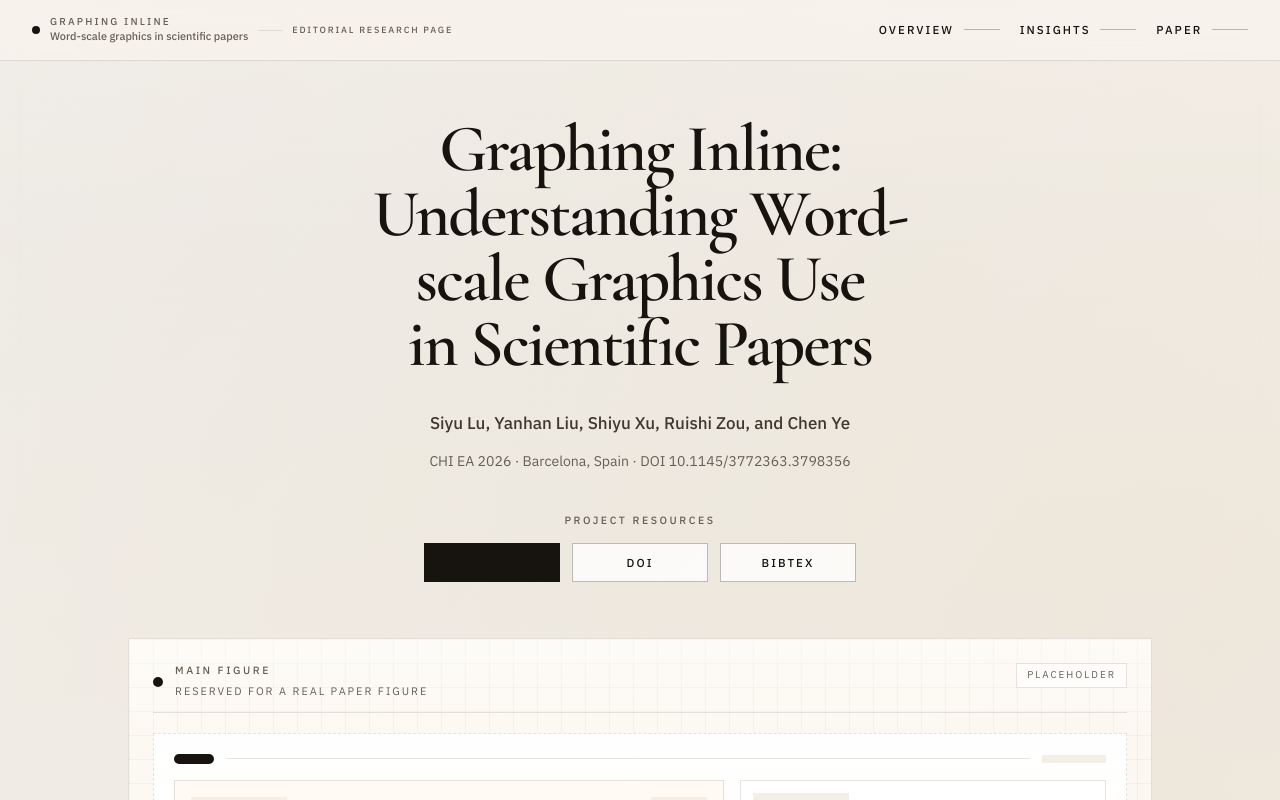
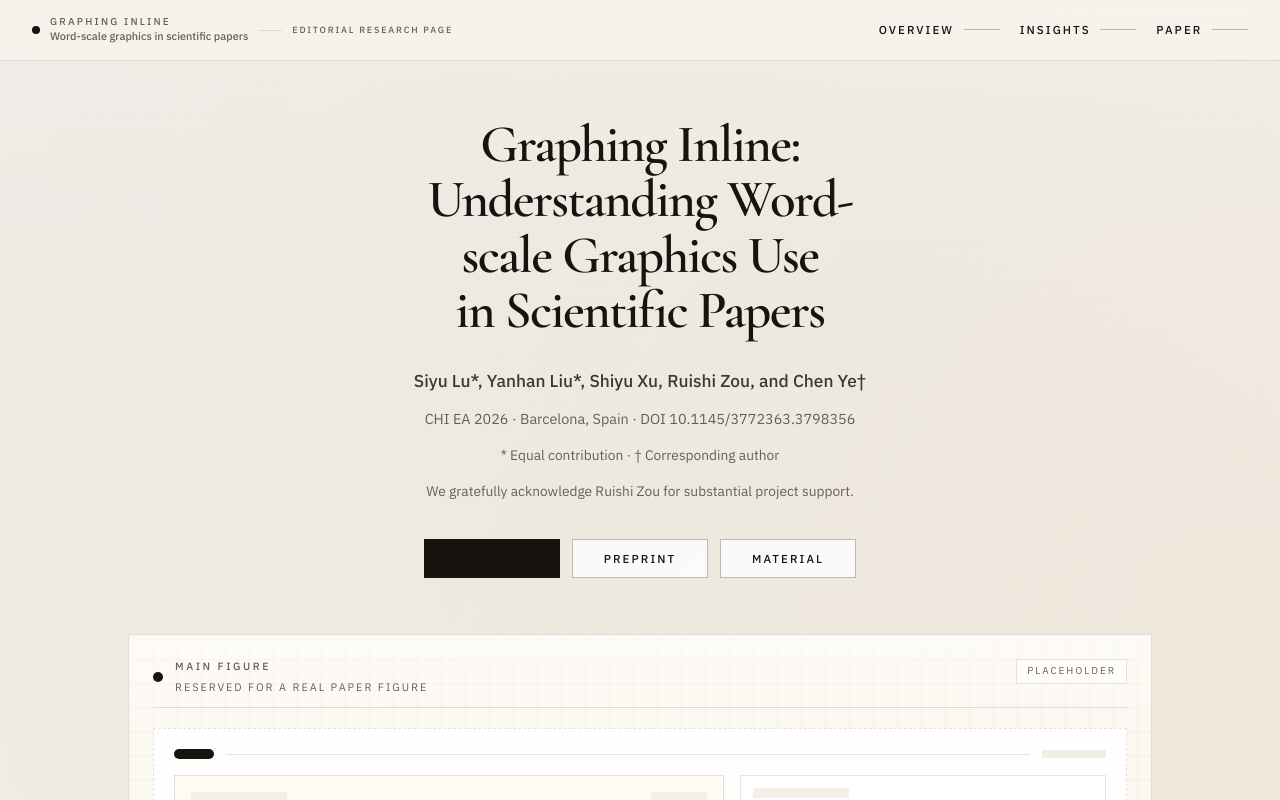
Before and after one commit to salmooonaa/graphing-inline, a Next.js app: page / in a window 1280 px wide. Shown: the top 800 px of the page. Built offline with nearby package versions, Linux system fonts and the light colour scheme.

Commit message:
refine: polish academic masthead hierarchy and attribution

```diff
--- a/src/components/sections/hero-section.tsx
+++ b/src/components/sections/hero-section.tsx
@@ -16,24 +16,32 @@ export function HeroSection({ content }: HeroSectionProps) {
       <Container>
         <div className="space-y-10 sm:space-y-12 lg:space-y-14">
           <div className="section-reveal mx-auto flex max-w-5xl flex-col items-center text-center">
-            <div className="w-full max-w-4xl space-y-7 sm:space-y-8">
-              <h1 className="mx-auto max-w-[18ch] text-balance text-[2.45rem] leading-[0.98] tracking-[-0.038em] text-[var(--foreground)] sm:text-[3.35rem] lg:text-[4.15rem]">
+            <div className="w-full max-w-5xl space-y-6 sm:space-y-7">
+              <h1 className="mx-auto max-w-[24ch] text-balance text-[2rem] leading-[1.05] tracking-[-0.024em] text-[var(--foreground)] sm:text-[2.7rem] lg:text-[3.3rem]">
                 {content.title}
               </h1>
 
-              <div className="mx-auto max-w-3xl space-y-2.5 sm:space-y-3">
-                <p className="text-pretty text-[0.98rem] font-medium leading-7 text-[var(--muted-strong)] sm:text-[1.06rem]">
+              <div className="mx-auto max-w-4xl space-y-2.5 sm:space-y-3">
+                <p className="text-pretty text-[1.02rem] font-medium leading-7 text-[var(--muted-strong)] sm:text-[1.08rem]">
                   {content.authorsLine}
                 </p>
-                <p className="text-[0.82rem] leading-6 text-[var(--muted)] sm:text-[0.88rem]">
+                <p className="text-[0.84rem] leading-6 text-[var(--muted)] sm:text-[0.9rem]">
                   {content.publicationLine}
                 </p>
+                {content.contributionNotes?.length ? (
+                  <p className="text-[0.8rem] leading-6 text-[var(--muted)] sm:text-[0.86rem]">
+                    {content.contributionNotes.join(" · ")}
+                  </p>
+                ) : null}
+                {content.acknowledgementLine ? (
+                  <p className="text-[0.8rem] leading-6 text-[var(--muted)] sm:text-[0.86rem]">
+                    {content.acknowledgementLine}
+                  </p>
+                ) : null}
               </div>
             </div>
 
-            <div className="mt-9 flex w-full flex-col items-center gap-3.5 sm:mt-10">
-              <p className="section-eyebrow">Project resources</p>
-              <div className="flex w-full flex-wrap items-center justify-center gap-2.5 sm:gap-3">
+            <div className="mt-8 flex w-full flex-wrap items-center justify-center gap-2.5 sm:mt-9 sm:gap-3">
               {content.actions.map((action) => (
                 <a
                   key={`${action.label}-${action.href}`}
@@ -47,7 +55,6 @@ export function HeroSection({ content }: HeroSectionProps) {
                   {action.label}
                 </a>
               ))}
-              </div>
             </div>
           </div>
 
--- a/src/content/home.ts
+++ b/src/content/home.ts
@@ -6,25 +6,28 @@ export const homeContent: HomePageContent = {
     title:
       "Graphing Inline: Understanding Word-scale Graphics Use in Scientific Papers",
     authorsLine:
-      "Siyu Lu, Yanhan Liu, Shiyu Xu, Ruishi Zou, and Chen Ye",
+      "Siyu Lu*, Yanhan Liu*, Shiyu Xu, Ruishi Zou, and Chen Ye†",
     publicationLine:
       "CHI EA 2026 · Barcelona, Spain · DOI 10.1145/3772363.3798356",
+    contributionNotes: ["* Equal contribution", "† Corresponding author"],
+    acknowledgementLine:
+      "We gratefully acknowledge Ruishi Zou for substantial project support.",
     thesis:
       "Word-scale graphics, the tiny visuals embedded directly in sentences and tables, remain rare in scientific papers, yet the cases that do appear follow a repeatable logic of placement, function, and representation.",
     actions: [
       {
         label: "Paper",
-        href: "https://arxiv.org/abs/2603.10533",
+        href: "https://doi.org/10.1145/3772363.3798356",
         variant: "primary",
       },
       {
-        label: "DOI",
-        href: "https://doi.org/10.1145/3772363.3798356",
+        label: "Preprint",
+        href: "https://arxiv.org/abs/2603.10533",
         variant: "secondary",
       },
       {
-        label: "BibTeX",
-        href: "/files/graphing-inline.bib",
+        label: "Material",
+        href: "#paper",
         variant: "secondary",
       },
     ],
--- a/src/types/content.ts
+++ b/src/types/content.ts
@@ -185,6 +185,8 @@ export type PageHeroContent = {
   title: string;
   authorsLine: string;
   publicationLine: string;
+  contributionNotes?: string[];
+  acknowledgementLine?: string;
   thesis: string;
   actions: PageAction[];
   stats: PageStat[];
```
